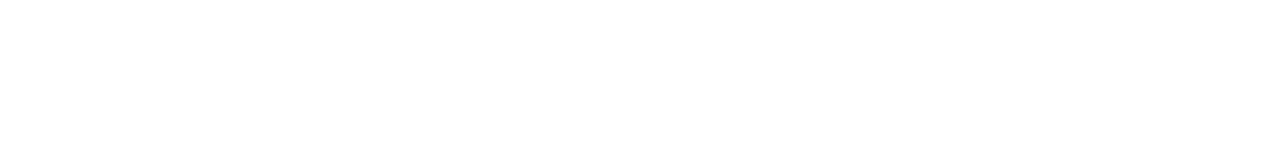
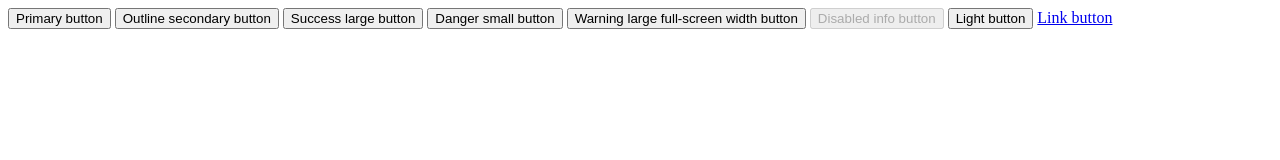
Before and after one commit to acciojob/bootstrap-buttons-gamesense31, a website: page main.html in a window 1280 px wide. Drawn offline with Linux system fonts and the light colour scheme.

Commit message:
created a submission

```diff
--- a/main.html
+++ b/main.html
@@ -1,16 +1,21 @@
 <!DOCTYPE html>
+<html lang="en">
+<head>
+    <meta charset="UTF-8">
+    <meta name="viewport" content="width=device-width, initial-scale=1.0">
+    <title>Document</title>
+</head>
+<body>
 
-<html>
+<button type="button" class="btn btn-primary" id="button-1">Primary button</button>
+<button type="button" class="btn btn-outline-secondary" id="button-2">Outline secondary button</button>
+<button type="button" class="btn btn-success btn-lg" id="button-3">Success large button</button>
+<button type="button" class="btn btn-danger btn-sm" id="button-4">Danger small button</button>
+<button type="button" class="btn btn-warning btn-lg w-100" id="button-5">Warning large full-screen width button</button>
+<button type="button" class="btn btn-info" id="button-6" disabled>Disabled info button</button>
+<button type="button" class="btn btn-light" id="button-7">Light button</button>
+<a href="#" class="btn btn-link" id="button-8">Link button</a>
 
-<head>
-	<link rel="stylesheet" href="styles.css">
-</head>
-
-<body>
-	<!-- the entire body must be written by student -->
-    <script type="text/javascript" src="./script.js">
-</script>
 
 </body>
-
 </html>
```
